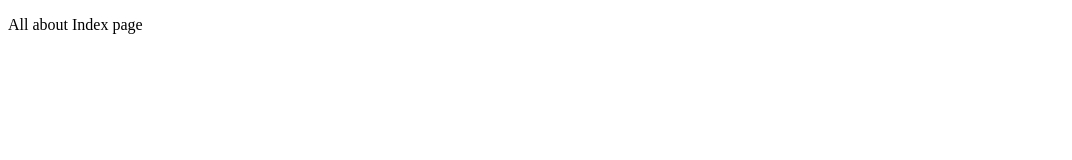
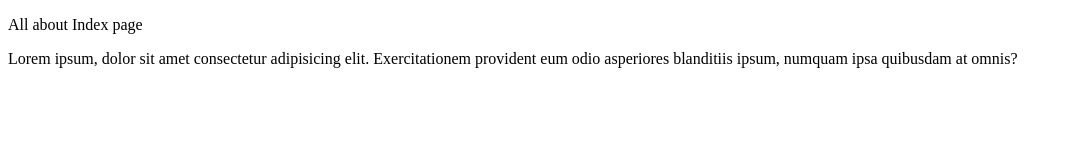
Before and after one commit to Thrush9/github_demo, a plain HTML site: page sample.html in a window 1280 px wide. Shown: the whole page, without its empty margins (0-1072 px from the left). Drawn offline with Linux system fonts and the light colour scheme.

Commit message:
Changes in Feature_Sample_html

```diff
--- a/sample.html
+++ b/sample.html
@@ -9,7 +9,14 @@
 </head>
 
 <body>
-  <p>All about Index page</p>
+  <section>
+    <div>
+      <p>All about Index page</p>
+      <p>Lorem ipsum, dolor sit amet consectetur adipisicing elit. Exercitationem provident eum odio asperiores blanditiis ipsum, numquam ipsa
+        quibusdam at omnis?</p>
+    </div>
+  </section>
+
 </body>
 
 </html>
```
Also changed, not shown: Sample.txt.
